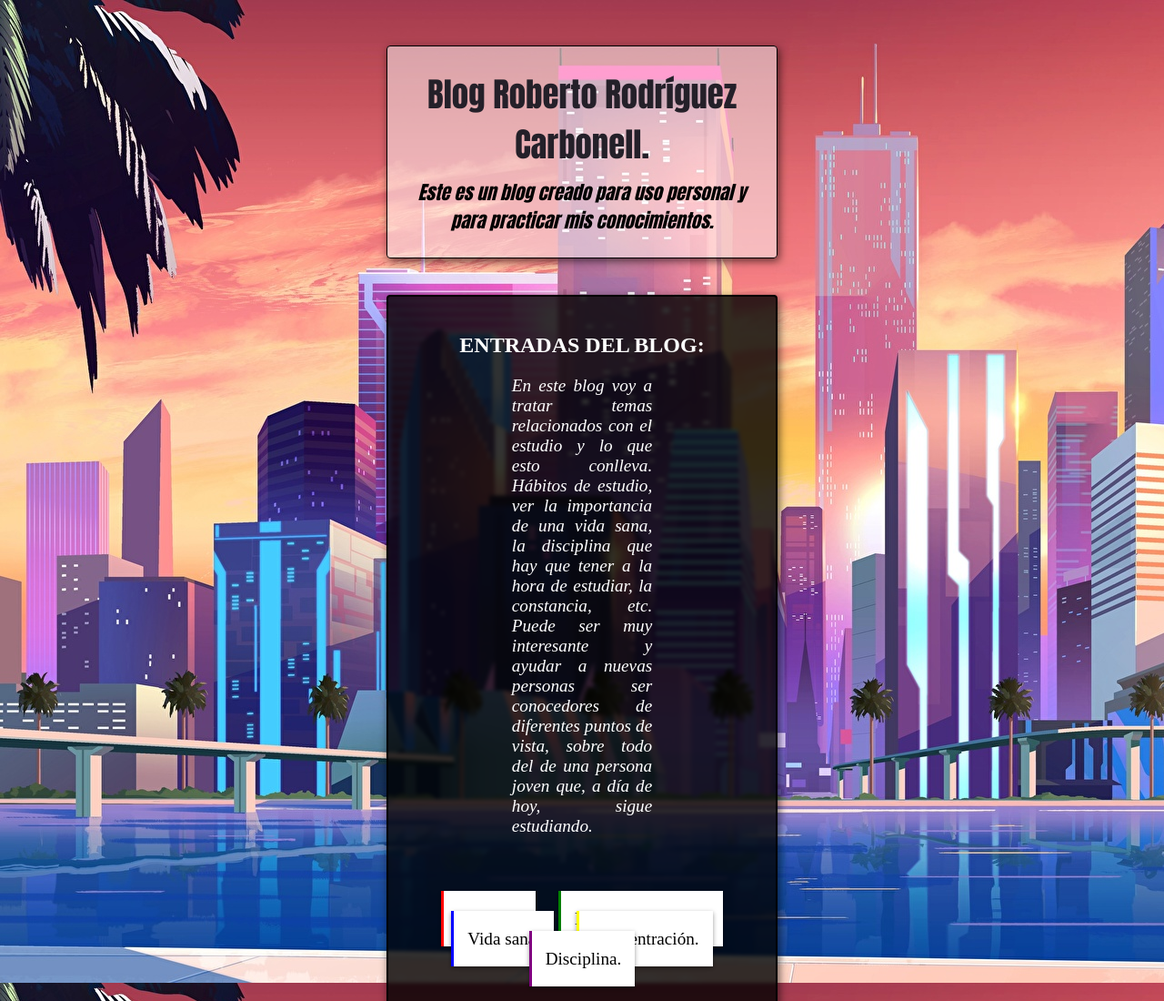
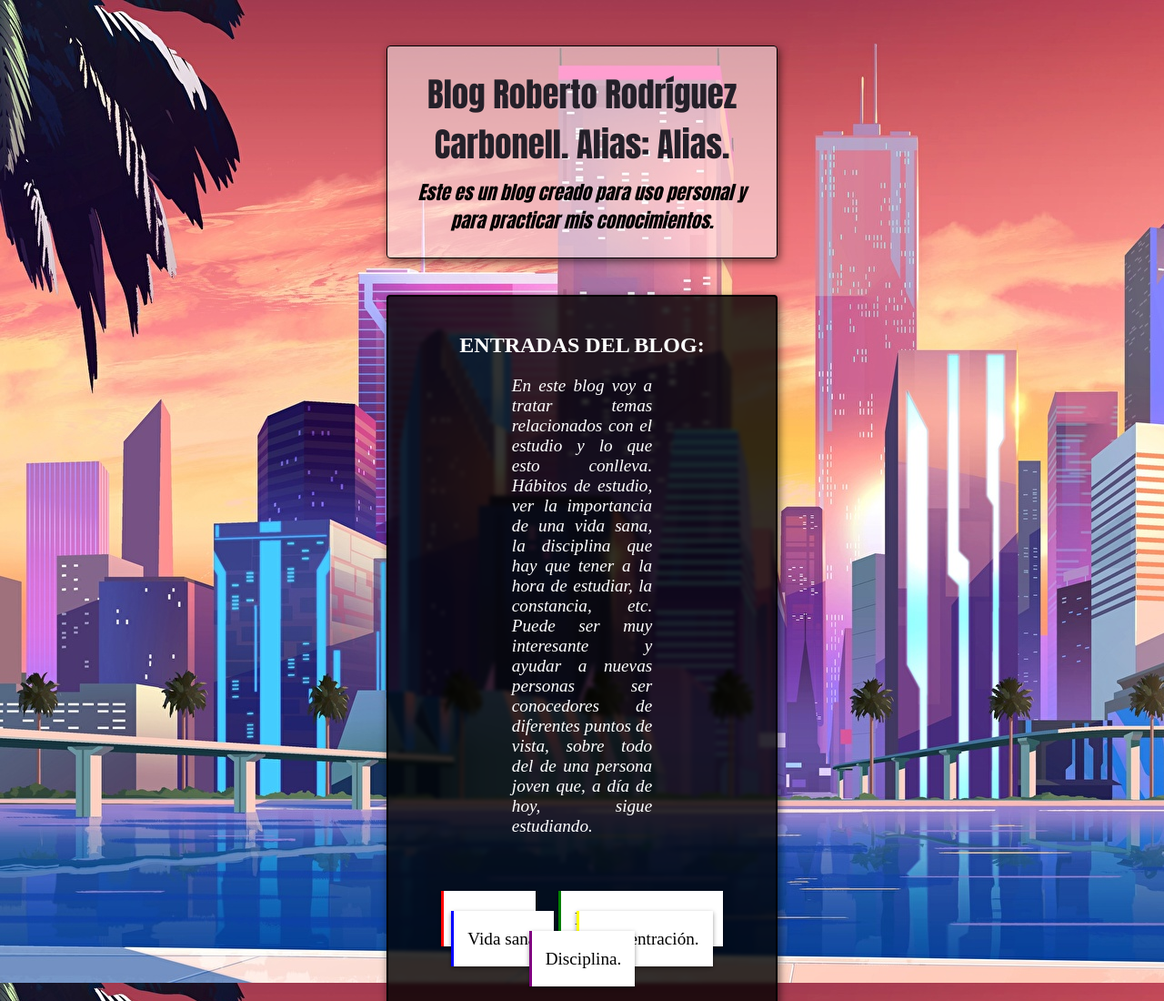
Before and after one commit to ropotober98/Blog, a plain HTML site: page index.html in a window 1280 px wide. Shown: the top 1100 px of the page at 91% size. Drawn offline with Linux system fonts and the light colour scheme; files whose address does not match are found by name.

Commit message:
Update index.html
He añadido el alias en el título para ver si funciona.

```diff
--- a/index.html
+++ b/index.html
@@ -10,7 +10,7 @@
     <body class="fondo" background="F:/Estudios/Curso HTML, CSS y Javascript/Blog Prueba/fondo.jpg"></body>
     <div class="cabecera">
         <div class="titulo">
-            Blog Roberto Rodríguez Carbonell.
+            Blog Roberto Rodríguez Carbonell. Alias: Alias.
         </div>
         <div class="tituloSecundario">
             Este es un blog creado para uso personal y para practicar mis conocimientos.
```
